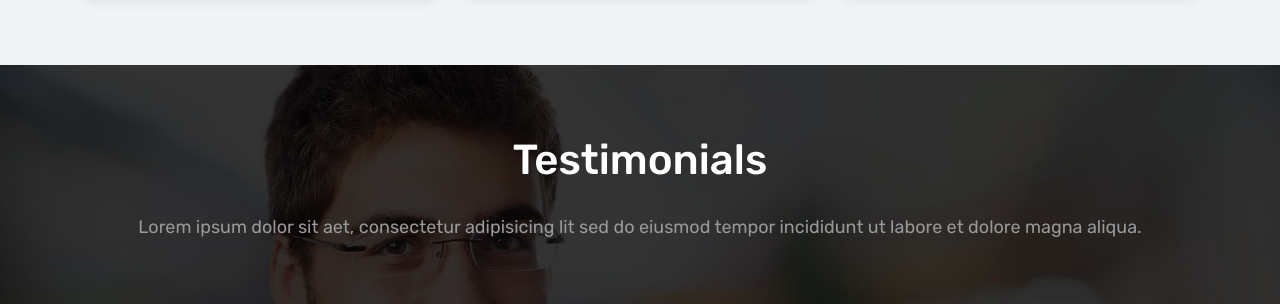
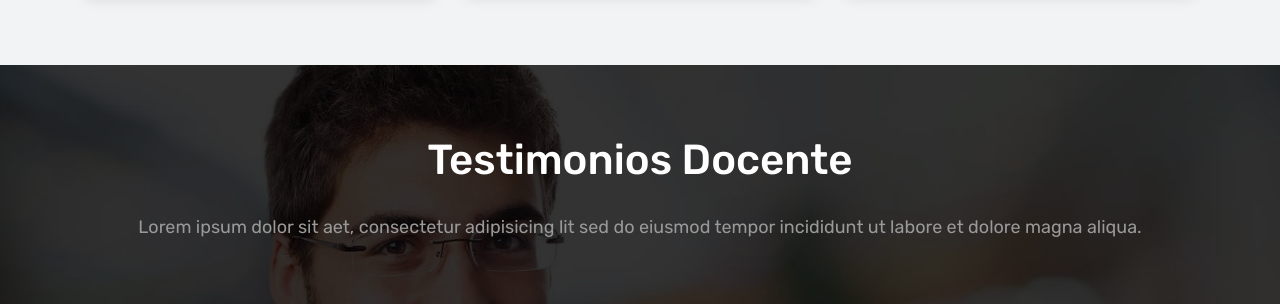
Before and after one commit to josuechevez/Colegio1, a plain HTML site: page index.html in a window 1280 px wide. Shown: the part 3960-4264 px from the top of the page. Drawn offline with Linux system fonts and the light colour scheme.

Commit message:
Update index.html

```diff
--- a/index.html
+++ b/index.html
@@ -607,7 +607,7 @@
         style="background-image:url('images/parallax_04.jpg');">
         <div class="container">
             <div class="section-title text-center">
-                <h3>Testimonials</h3>
+                <h3>Testimonios Docente</h3>
                 <p>Lorem ipsum dolor sit aet, consectetur adipisicing lit sed do eiusmod tempor incididunt ut labore et
                     dolore magna aliqua. </p>
             </div><!-- end title -->
```
